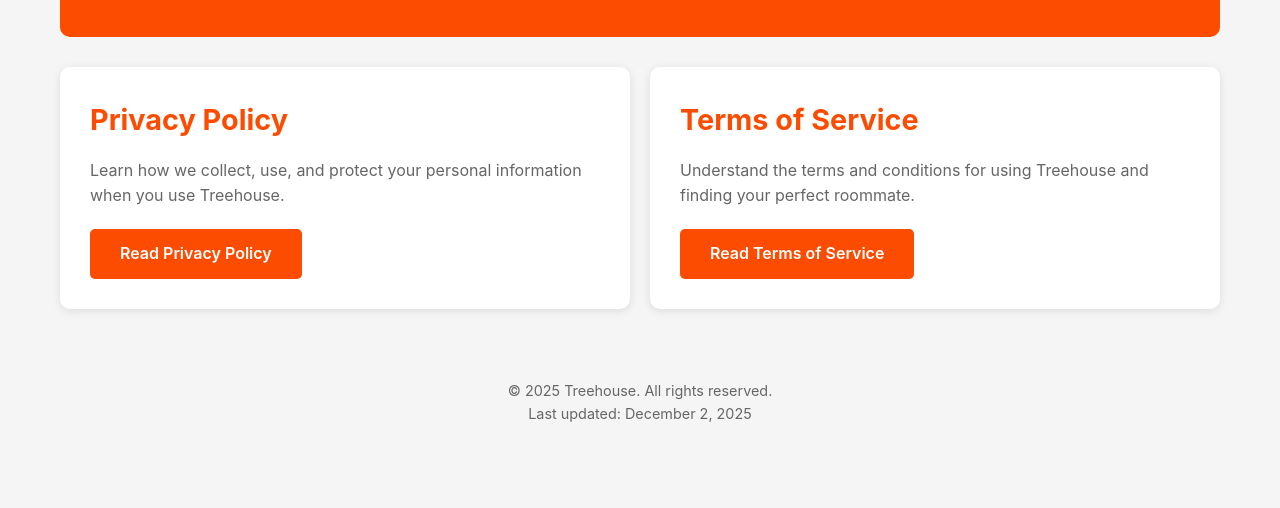
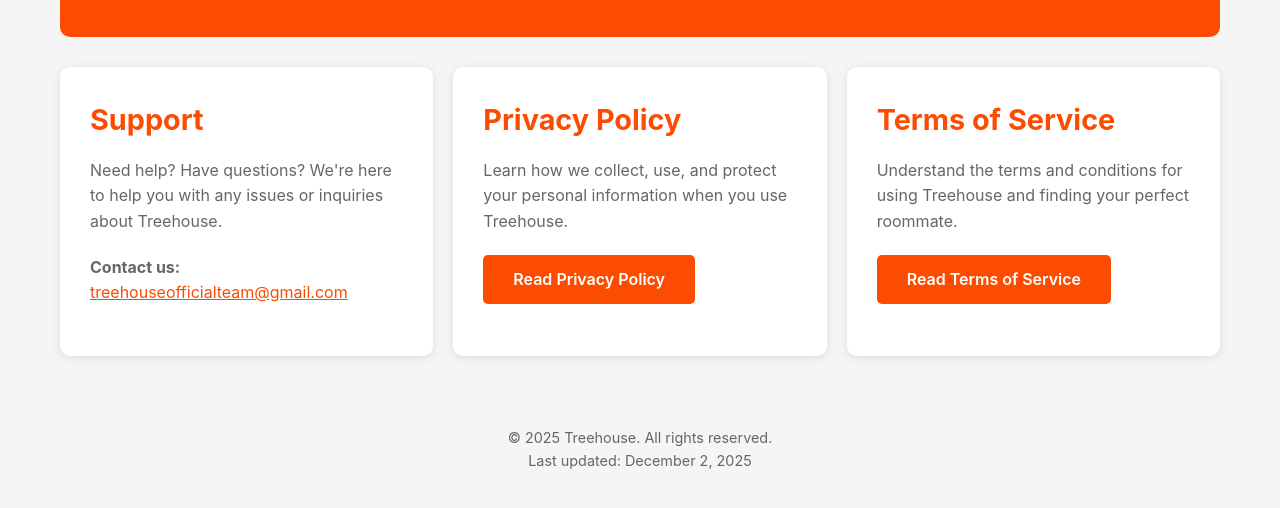
Before and after one commit to CalSchmitt/treehouse-legal, a plain HTML site: page index.html in a window 1280 px wide. Shown: the part 168-676 px from the top of the page. Drawn offline with Linux system fonts and the light colour scheme.

Commit message:
Updated index file with new support pages

```diff
--- a/index.html
+++ b/index.html
@@ -113,6 +113,12 @@
 
     <div class="documents">
         <div class="document-card">
+            <h2>Support</h2>
+            <p>Need help? Have questions? We're here to help you with any issues or inquiries about Treehouse.</p>
+            <p><strong>Contact us:</strong> <a href="mailto:treehouseofficialteam@gmail.com" style="color: #FC4C02;">treehouseofficialteam@gmail.com</a></p>
+        </div>
+
+        <div class="document-card">
             <h2>Privacy Policy</h2>
             <p>Learn how we collect, use, and protect your personal information when you use Treehouse.</p>
             <a href="privacy-policy.html" class="button">Read Privacy Policy</a>
```
